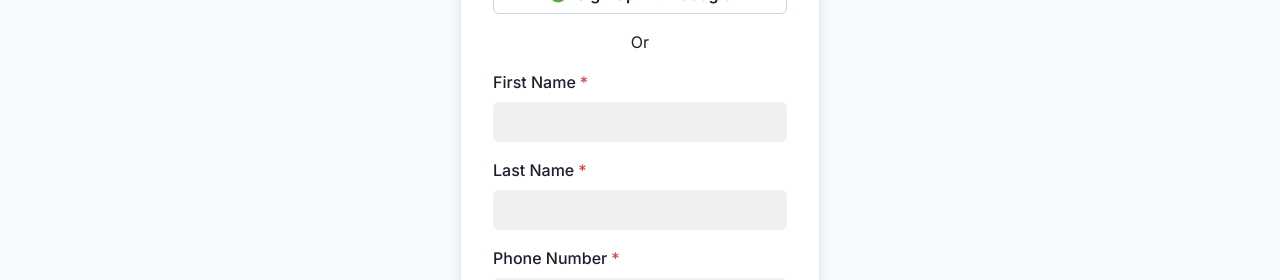
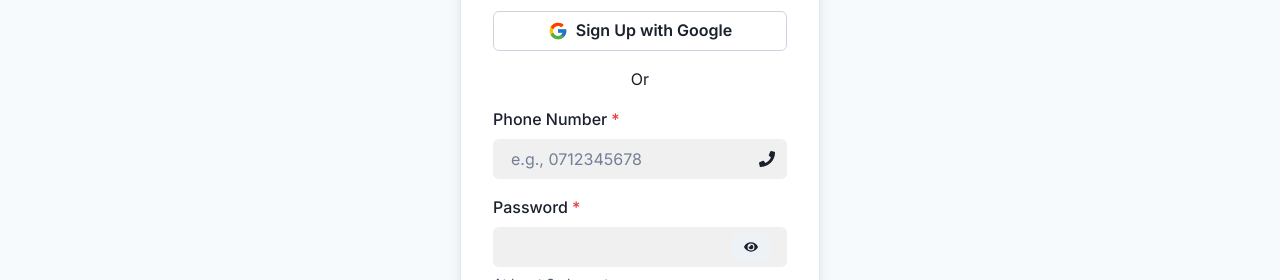
Before and after one commit to ndunguloren96/ltronix-shop, a Next.js app in the folder frontend/my-app/: page /auth/signup in a window 1280 px wide. Shown: the part 346-626 px from the top of the page. Built offline with nearby package versions, Linux system fonts and the light colour scheme; no server answers.

Commit message:
feat(auth): Defer first and last name collection to profile update

```diff
--- a/frontend/my-app/src/app/auth/signup/page.tsx
+++ b/frontend/my-app/src/app/auth/signup/page.tsx
@@ -13,8 +13,6 @@ import { FaEye, FaEyeSlash, FaPhone, FaEnvelope } from 'react-icons/fa'; // Impo
 const DJANGO_API_BASE_URL = (process.env.NEXT_PUBLIC_DJANGO_API_URL || 'http://127.0.0.1:8000/api/v1').replace(/\/$/, '');
 
 export default function SignupPage() {
-  const [firstName, setFirstName] = useState('');
-  const [lastName, setLastName] = useState('');
   const [phoneNumber, setPhoneNumber] = useState('');
   const [email, setEmail] = useState('');
   const [password, setPassword] = useState('');
@@ -31,8 +29,6 @@ export default function SignupPage() {
     setIsLoading(true);
 
     const payload: { [key: string]: string } = {
-      first_name: firstName,
-      last_name: lastName,
       password: password,
     };
 
@@ -184,14 +180,7 @@ export default function SignupPage() {
 
           <form onSubmit={handleSubmit}>
             <VStack spacing={4}>
-              <FormControl id="first-name" isRequired>
-                <FormLabel>First Name</FormLabel>
-                <Input type="text" value={firstName} onChange={e => setFirstName(e.target.value)} />
-              </FormControl>
-              <FormControl id="last-name" isRequired>
-                <FormLabel>Last Name</FormLabel>
-                <Input type="text" value={lastName} onChange={e => setLastName(e.target.value)} />
-              </FormControl>
+
 
               {authMethod === 'phone' ? (
                 <FormControl id="phone-number" isRequired>
```
Also changed, not shown: 1 other file (tests, documents, lock files or other folders).
